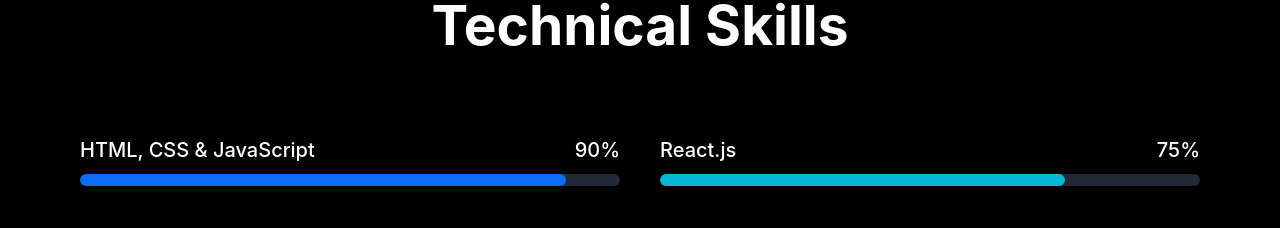
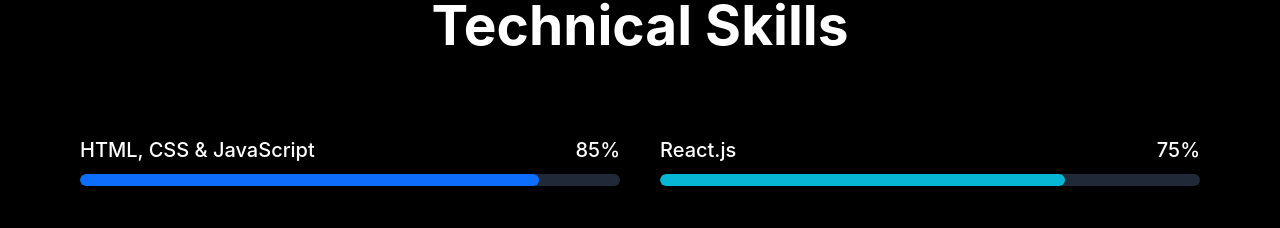
Before and after one commit to sanath2003git/portfolio-react, a React (Vite) app: page / in a window 1280 px wide. Shown: the part 2254-2482 px from the top of the page. Built offline with nearby package versions, Linux system fonts and the light colour scheme.

Commit message:
Update Skills.jsx

```diff
--- a/src/components/Skills.jsx
+++ b/src/components/Skills.jsx
@@ -12,13 +12,13 @@
   <div className="skill-box">
     <div className="skill-info">
       <span>HTML, CSS & JavaScript</span>
-      <span>90%</span>
+      <span>85%</span>
     </div>
 
     <div className="skill-bar">
       <div
         className="skill-progress blue"
-        style={{ width: "90%" }}
+        style={{ width: "85%" }}
       ></div>
     </div>
   </div>
```
